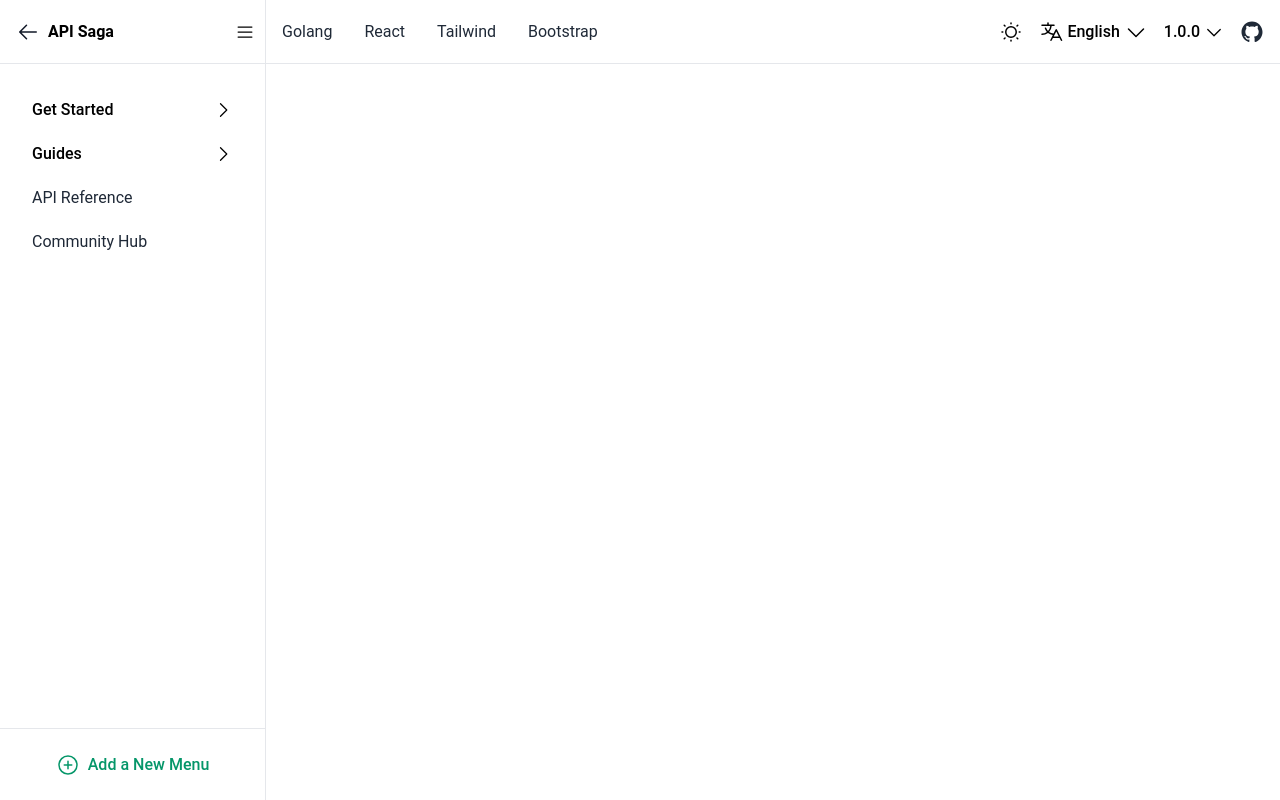
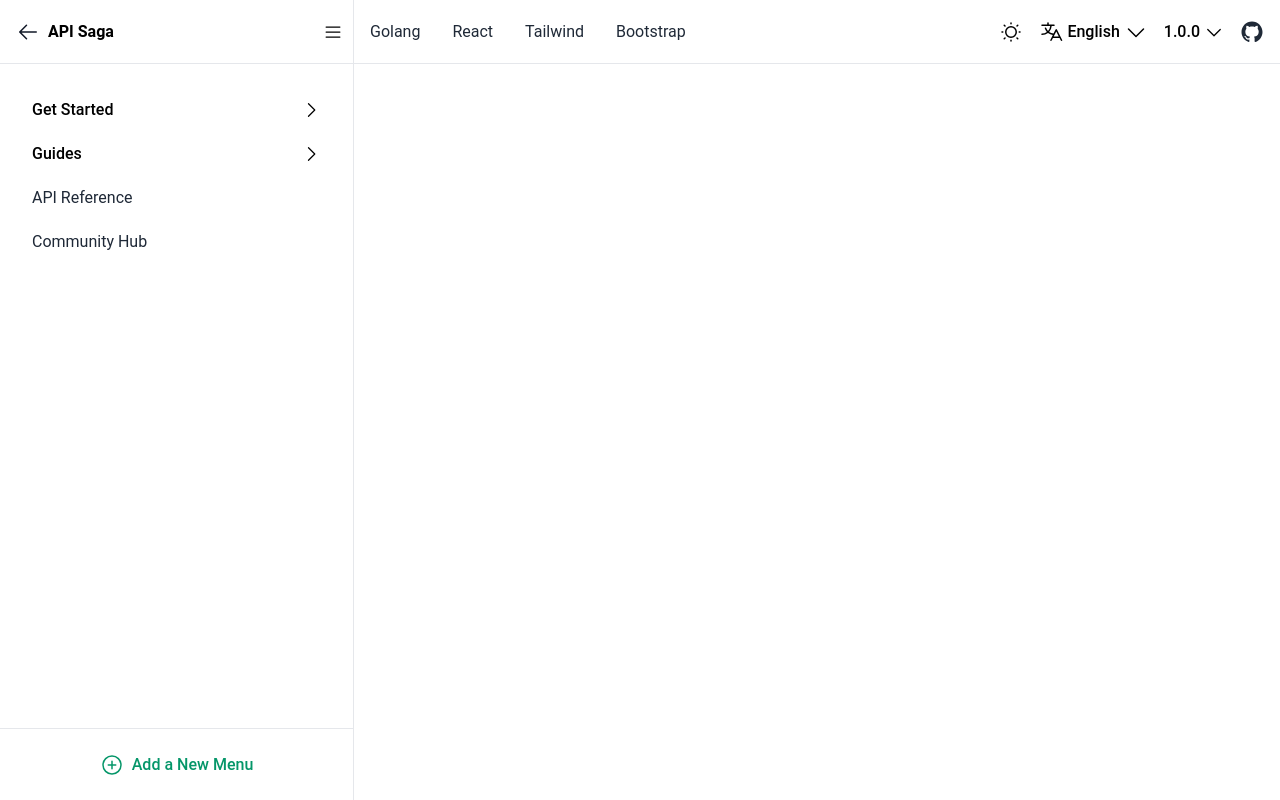
Before and after one commit to umardev500/svelete-ui, a SvelteKit app: page / in a window 1280 px wide. Built offline with nearby package versions, Linux system fonts and the light colour scheme.

Commit message:
change sidebar size

```diff
--- a/src/components/organisms/header/Header.svelte
+++ b/src/components/organisms/header/Header.svelte
@@ -4,7 +4,7 @@
 	export let sidebarOpen: boolean;
 </script>
 
-<header style="--sidebar-width: {sidebarOpen ? '16.625rem' : '4.5rem'}">
+<header style="--sidebar-width: {sidebarOpen ? '22.125rem' : '4.5rem'}">
 	<nav class="px-4 h-16 border-b flex items-center justify-between">
 		<!-- Left menus -->
 		<LeftMenu />
--- a/src/components/organisms/sidebar/Sidebar.svelte
+++ b/src/components/organisms/sidebar/Sidebar.svelte
@@ -39,7 +39,7 @@
 	}
 
 	.sidebar.show {
-		width: 16.625rem;
+		width: 22.125rem;
 	}
 
 	.sidebar {
--- a/src/routes/+layout.svelte
+++ b/src/routes/+layout.svelte
@@ -13,7 +13,7 @@
 
 <Sidebar {sidebarOpen} on:toggle={toggleSidebar} />
 <Header {sidebarOpen} />
-<main style="--sidebar-width: {sidebarOpen ? '16.625rem' : '4.5rem'}">
+<main style="--sidebar-width: {sidebarOpen ? '22.125rem' : '4.5rem'}">
 	<slot></slot>
 </main>
 <Footer />
```
